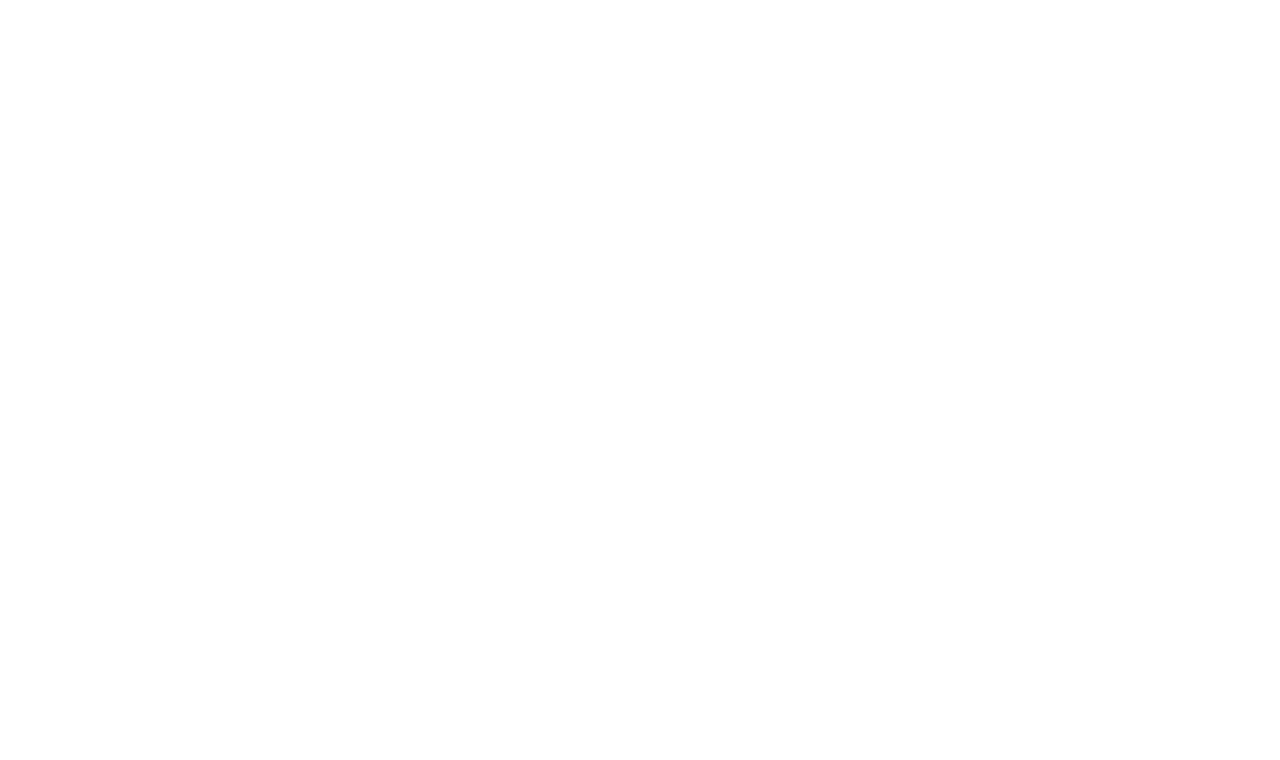
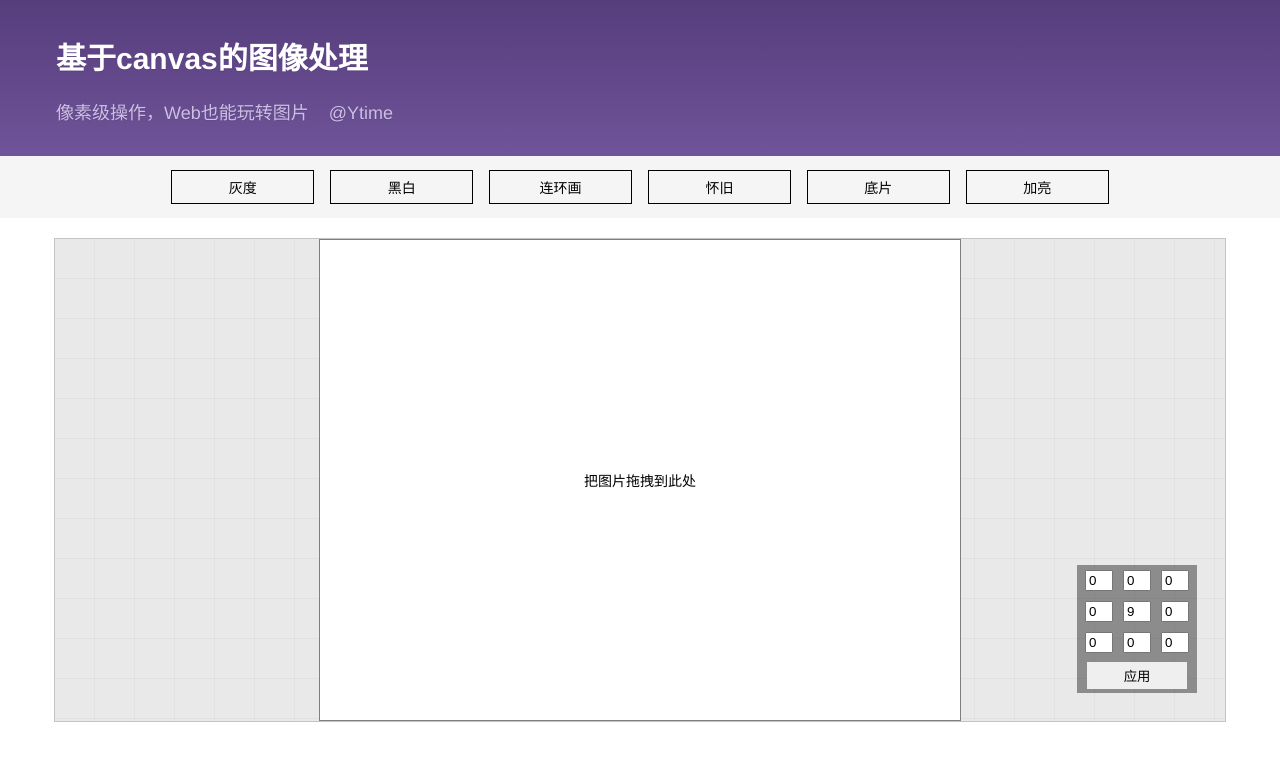
Before and after one commit to Ytime/imgFilter, a website built with webpack: page src/index.html in a window 1280 px wide. Built offline with nearby package versions, Linux system fonts and the light colour scheme.

Commit message:
基本展示页面，拖放载入图片

```diff
--- a/package.json
+++ b/package.json
@@ -6,7 +6,7 @@
   "scripts": {
     "test": "echo \"Error: no test specified\" && exit 1",
     "build": "webpack --progress",
-    "start": "webpack-dev-server --inline --hot"
+    "start": "webpack-dev-server --inline --hot --host 0.0.0.0"
   },
   "keywords": [],
   "author": "",
--- a/src/index.html
+++ b/src/index.html
@@ -1,10 +1,46 @@
 <!DOCTYPE html>
-<html lang="en">
+<html>
 <head>
     <meta charset="UTF-8">
+    <meta name="viewport" content="width=device-width">
+    <meta name="viewport" content="width=device-width, initial-scale=1.0, minimum-scale=1.0, maximum-scale=1.0, user-scalable=no">
     <title>Canvas Images Processing</title>
 </head>
 <body>
+<header>
+    <div class="container">
+        <h1>基于canvas的图像处理</h1>
+        <p>像素级操作，Web也能玩转图片&nbsp;&nbsp;&nbsp; @Ytime</p>
+    </div>
+</header>
+<!--预置滤镜-->
+<nav class="preset">
+    <div class="container">
+        <ul id="filter-li" class="clear">
+            <li data-filter="greyScale">灰度</li>
+            <li data-filter="black">黑白</li>
+            <li data-filter="comic">连环画</li>
+            <li data-filter="sepia">怀旧</li>
+            <li data-filter="invert">底片</li>
+            <li data-filter="brightness">加亮</li>
+        </ul>
+    </div>
+</nav>
+
+<!--图片显示-->
+<div id="wrapper" class="container content" title="拖拽新图片替换" droppable="true">
+    <canvas id="canvas" class="init">您的浏览器不支持canvas，请更换现代浏览器</canvas>
+    <div class="tip">
+        <span>把图片拖拽到此处</span>
+    </div>
+    <!--卷积矩阵-->
+    <div class="mat-con" id="mat-con">
+        <div>
+            <input type="text" value="0"><input type="text" value="0"><input type="text" value="0"><input type="text" value="0"><input type="text" value="9"><input type="text" value="0"><input type="text" value="0"><input type="text" value="0"><input type="text" value="0">
+        </div>
+        <div><button id="apply-btn" title="矩阵卷积滤波">应用</button></div>
+    </div>
+</div>
 
 </body>
 </html>
--- a/src/index.js
+++ b/src/index.js
@@ -1,2 +1,99 @@
 
 require("./index.html");  //改变html，webpack-dev-server无法监听html，通过require方法通知
+import "./style/style.css";
+
+//获取id
+var $ = function(id){
+    return "string" === typeof id ? document.getElementById(id) : id;
+}
+//追加class
+var addClass = function(ele, className){
+    if (ele.classList){
+        ele.classList.add(className);
+    }else{
+        if (ele.className.indexOf(className) === -1){
+            ele.className += ' ' + className;
+        }
+    }
+}
+
+//删除class
+var removeClass = function(ele, className){
+    if (ele.classList){
+        ele.classList.remove(className);
+    }else{
+        ele.className = ele.className.replace(new  RegExp("(\\s|^)" + className + "(\\s|$)"),'');
+    }
+}
+
+//获取页面元素
+var oCanvas = $('canvas'),
+    oDropper = $('wrapper'),
+    oUl = $('filter-li'),
+    oBtn = $('apply-btn'),
+    oCtx = oCanvas.getContext && oCanvas.getContext('2d'),
+    oFliter;
+
+//绑定事件
+oUl.addEventListener('click', applyPresetFliter, false);
+//oDropper在dragenter阶段需要取消默认行为
+oDropper.addEventListener('dragenter',preventDefault,false);
+oDropper.addEventListener('dragover',preventDefault,false);
+oDropper.addEventListener('drop', dropHandler, false);
+
+
+//取消默认事件
+function preventDefault(event){
+    var evt = event || window.event;
+    evt.preventDefault();
+}
+
+//drop放置事件处理函数
+function dropHandler(event){
+    preventDefault(event);
+    //获取文件
+    var oFile = event.dataTransfer.files[0];
+    var oReader = new FileReader();
+    //读取image
+    if(/image/.test(oFile.type)){
+
+        //取消拖放提示
+        addClass(this, 'active');
+        //读完文件
+        oReader.onload = function(){
+            console.log(oFile)
+            //创建image对象保存图片
+            var oImg = new Image();
+
+            oImg.onload = function(){
+                var iWid = this.width;
+                var iHei = this.height;
+                removeClass(oCanvas,'init');
+                oCanvas.width = iWid;  //要注意使用canvasobj.设置width，否则会图片会变形
+                oCanvas.height = iHei;
+                oCtx.drawImage(oImg, 0, 0, iWid, iHei);
+
+            }
+            oImg.src = oReader.result;
+        }
+
+        oReader.readAsDataURL(oFile);
+
+    }
+
+}
+
+//应用预置滤镜
+function applyPresetFliter(event){
+    var tar = event.target || event.srcElement;
+    //事件委托
+    if (tar.tagName.toLocaleLowerCase() === 'li'){
+        var preTar = this.getElementsByClassName('active')[0];
+        if(preTar){
+            preTar.className = '';
+        }
+        var filterName = tar.getAttribute('data-filter');
+        console.log('apply ' + filterName);
+        addClass(tar, 'active');
+    }
+}
--- /dev/null
+++ b/src/style/style.css
@@ -0,0 +1,162 @@
+/*css reset*/
+/**, *:before, *:after{*/
+    /*box-sizing: inherit;*/
+/*}*/
+/*html{*/
+    /*box-sizing: border-box;*/
+    /*font-size: 16px;*/
+/*}*/
+body,div,ul,li{ margin:0;padding: 0; }
+li{ list-style: none; }
+img{ border: 0 none; }
+a{ text-decoration: none; }
+
+/*commom css*/
+.clear { zoom:1; }
+.clear:after { content:''; display:block; clear:both; }
+
+.container{ /*min-width: 500px;*/margin-left: auto;margin-right: auto;}
+@media (min-width: 768px){  .container {  width: 750px;  }  }
+@media (min-width: 992px){  .container {  width: 970px;  }    }
+@media (min-width: 1200px){  .container {  width: 1170px;  }  }
+.txt_center{  text-align: center;  }
+
+
+
+/*content css*/
+body{
+    font-family: "Helvetica Neue", Helvetica, Microsoft Yahei,sans-serif;
+    font-size: 14px;
+}
+
+header{
+    padding: 1em 4em;
+    color: #cdbfe3;
+    text-shadow: 0 1px 0 rgba(0,0,0,.1);
+    background-color: #6f5499;
+    background-image: linear-gradient(to bottom,#563d7c 0,#6f5499 100%);
+}
+/*header .container{padding: 15px 30px;}*/
+header h1{font-size: 30px;color: #fff;}
+header p{font-size: 18px;}
+
+/*预置滤镜选项*/
+.preset{
+    /*margin-top: 20px;*/
+    background: #f5f5f5;
+    padding: 10px 0;
+}
+.preset ul{text-align: center;margin: 0 auto;}
+.preset li{
+    display: inline-block;
+    width: 10%;
+    min-width: 4em;
+    _float: left;
+    margin: 4px 6px;
+    padding: 6px 12px;
+    cursor: pointer;
+    text-align: center;
+    border: 1px solid #000;
+
+}
+/*@media (max-width: 540px){*/
+    /*.preset li{*/
+        /*display: block;*/
+        /*float: none;*/
+    /*}*/
+/*}*/
+.preset li:hover,.preset .active{
+    background-color: #6f5499;
+    color: #fff;
+}
+.preset span{
+/*    display: table-cell;
+    float: left;
+    width: 100%;*/
+}
+
+/*图像显示部分*/
+/*画布背景*/
+.content{
+    margin-top: 20px;
+    position: relative;
+    overflow: hidden;
+    border: 1px solid #C3C3C3;
+    background: #e9e9e9;
+    background-image: -webkit-linear-gradient(top, transparent 39px, rgba(200, 200, 200, 0.5) 40px), -webkit-linear-gradient(left, transparent 39px, rgba(200, 200, 200, 0.5) 40px);
+    background-size: 40px 40px;
+    /*max-height: 540px;*/
+    /*min-height: 300px;*/
+}
+/*画布*/
+/*画布默认大小*/
+.init{
+    width: 640px;
+    height: 480px;
+}
+.content canvas{
+    display: block;
+    margin: 0 auto;
+    border: 1px solid rgba(0,0,0,0.5);
+    background: #fff;
+}
+/*拖放提示*/
+.tip{
+    display: block;
+    position: absolute;
+    top: 50%;
+    left: 50%;
+    transform: translate(-50%, -50%);
+}
+#wrapper.active .tip{
+    display: none;
+}
+/*用与canvas同大小的div作为放置目标*/
+/*#dropper{*/
+    /*display: none;*/
+    /*position: absolute;*/
+    /*width: 640px;*/
+    /*height: 480px;*/
+    /*top: 50%;*/
+    /*left: 50%;*/
+    /*margin: -240px -320px;*/
+    /*line-height: 480px;*/
+    /*text-align: center;*/
+    /*background: #ff0;           !*调试背景色*!*/
+/*}*/
+/*#dropper span{*/
+    /*display: none;*/
+/*}*/
+/*#dropper.active, #dropper.tip span{*/
+    /*display: block;*/
+/*}*/
+
+/*矩阵输入表单*/
+.mat-con {
+    /*display: none;*/
+    position: absolute;
+    z-index: 99;
+    /*top: 300px;*/
+    right: 2em;
+    bottom: 2em;
+    text-align: center;
+    background: rgba(0,0,0,0.4);
+}
+.mat-con div{
+    width: 120px;
+}
+.mat-con input{
+    width: 20px;
+    margin: 5px;
+}
+.mat-con button{
+    border: none;
+    outline: none;
+    width: 100px;
+    padding: 4px 6px;
+    margin: 4px 0;
+    cursor: pointer;
+}
+.mat-con button:hover{
+    background: #fff;
+}
--- a/webpack.config.js
+++ b/webpack.config.js
@@ -3,6 +3,7 @@ var path = require('path'),
     webpack = require('webpack');
 
 module.exports = {
+
     devtool: "cheap-eval-source-map",
     entry: './src/index.js',
     output: {
@@ -19,10 +20,10 @@ module.exports = {
                 ]
             },
             {
-                test: /.(png|svg|jpg|gif)$/,
+                test: /\.(png|svg|jpg|gif)$/,
                 use: ['file-loader']
             },
-            { test: /.html$/, use: ['raw-loader']}
+            { test: /\.html$/, use: ['raw-loader']}
         ]
     },
     plugins: [
@@ -35,11 +36,12 @@ module.exports = {
         new webpack.HotModuleReplacementPlugin(), // 启用 HMR
     ],
     devServer: {    //设置本地Server;
-         contentBase: path.join(__dirname,'dist'),  //设置启动文件目录;
-         publicPath: '/',
-         port: 5000,      //设置端口号；
-         compress: true, //设置gzip压缩;
-         inline: true,  //开启更新客户端入口(可在package.json scripts 里设置 npm run xxx);
-         hot: true    //设置热更新(可在package.json scripts 里设置 npm run xxx);
-       },
+        disableHostCheck: true,
+        contentBase: path.join(__dirname,'dist'),  //设置启动文件目录;
+        publicPath: '/',
+        port: 3000,      //设置端口号；
+        compress: true, //设置gzip压缩;
+        inline: true,  //开启更新客户端入口(可在package.json scripts 里设置 npm run xxx);
+        hot: true    //设置热更新(可在package.json scripts 里设置 npm run xxx);
+    }
 };
```
